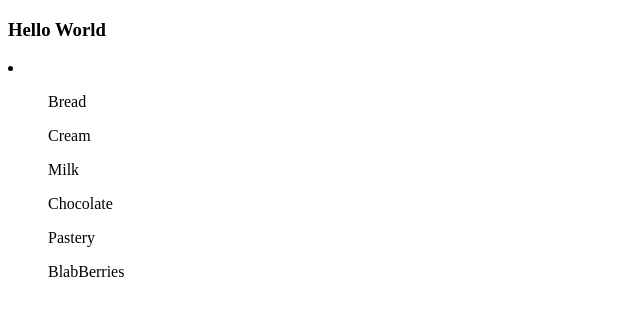
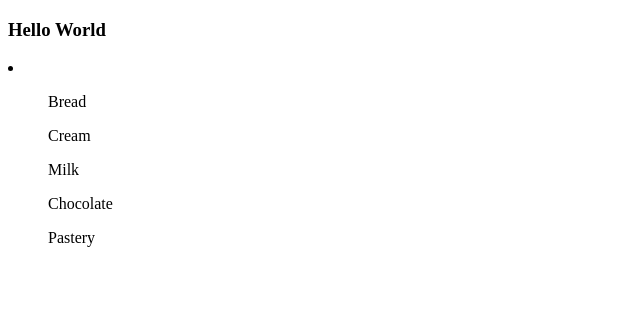
Before and after one commit to Mithila30/hello, a plain HTML site: page index.html in a window 1280 px wide. Shown: the whole page, without its empty margins (0-640 px from the left). Drawn offline with Linux system fonts and the light colour scheme.

Commit message:
Revert "changed to blueberries"
This reverts commit d1e9066572f453b169c7c79d719ca9d589c6ac20.

```diff
--- a/index.html
+++ b/index.html
@@ -16,7 +16,6 @@
         <ul>Milk</ul>
         <ul>Chocolate</ul>
         <ul>Pastery</ul>
-        <ul>BlabBerries</ul>
     </li>
 </body>
 </html>
```
